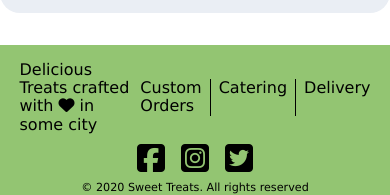
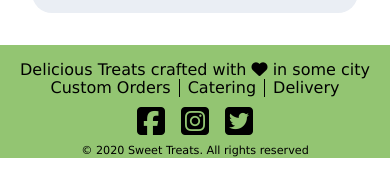
Before and after one commit to ChristinaJackson/cake-store, a plain HTML site: page index.html in a window 390 px wide. Shown: the part 2701-2896 px from the top of the page. After the commit the page ends 2859 px from the top, so only its background shows below. Drawn offline with nearby package versions, Linux system fonts and the light colour scheme; files that its build step writes are made by us from their sources; a web font is replaced by a local one.

Commit message:
made footer and cards mobile friendly

```diff
--- a/styles.css
+++ b/styles.css
@@ -146,6 +146,16 @@ footer{
 
 /* --------------- media queries ----------------- */
 @media screen and (min-width: 768px) {
+
+}
+@media only screen and (max-width: 600px) {
+  .footer-topLine{
+    display: flex;
+    flex-direction: column;
+  }
+  .cards {
+    margin: 2rem;
+}
 }
 
 /* --------------- End of media queries ----------------- */
```
